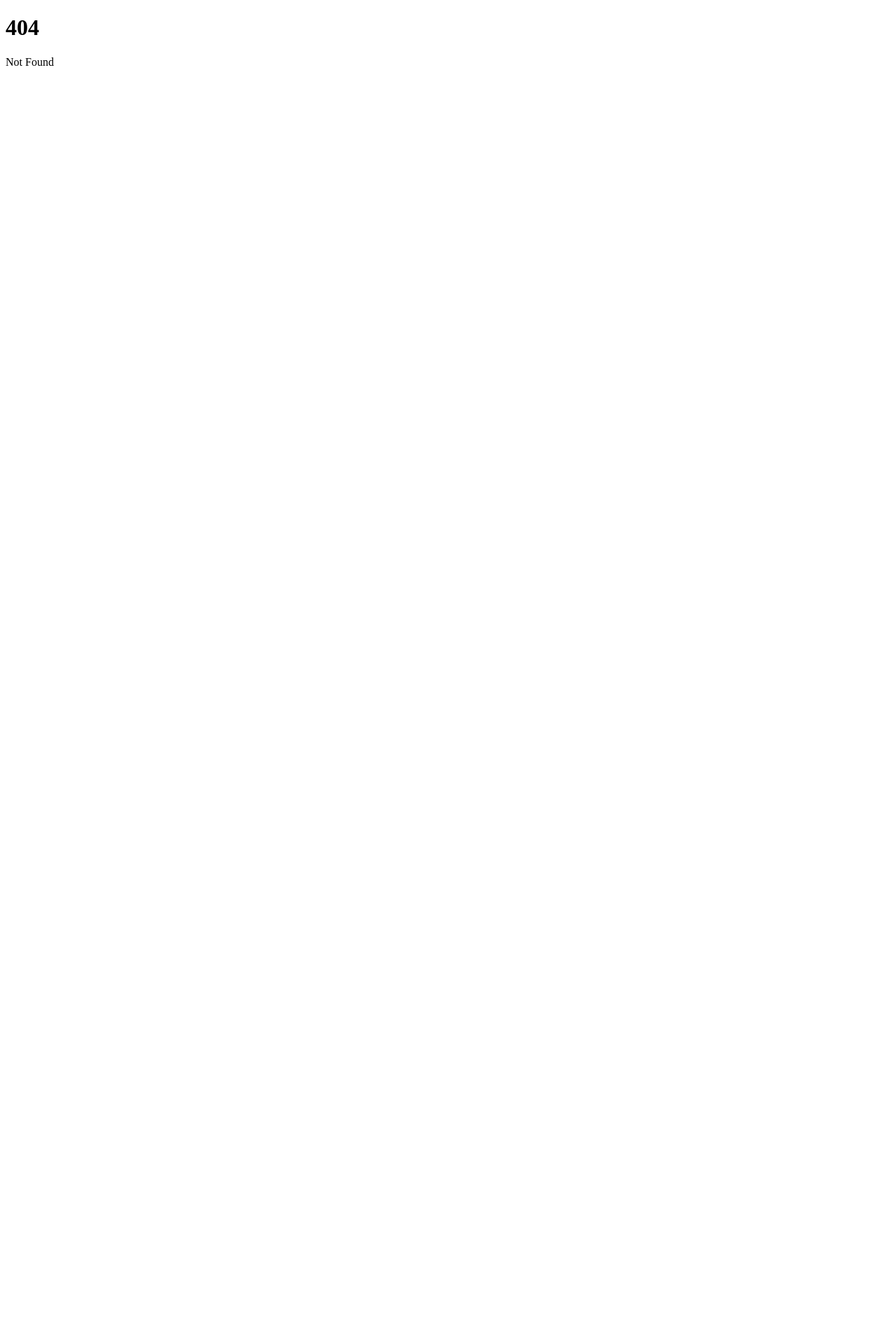
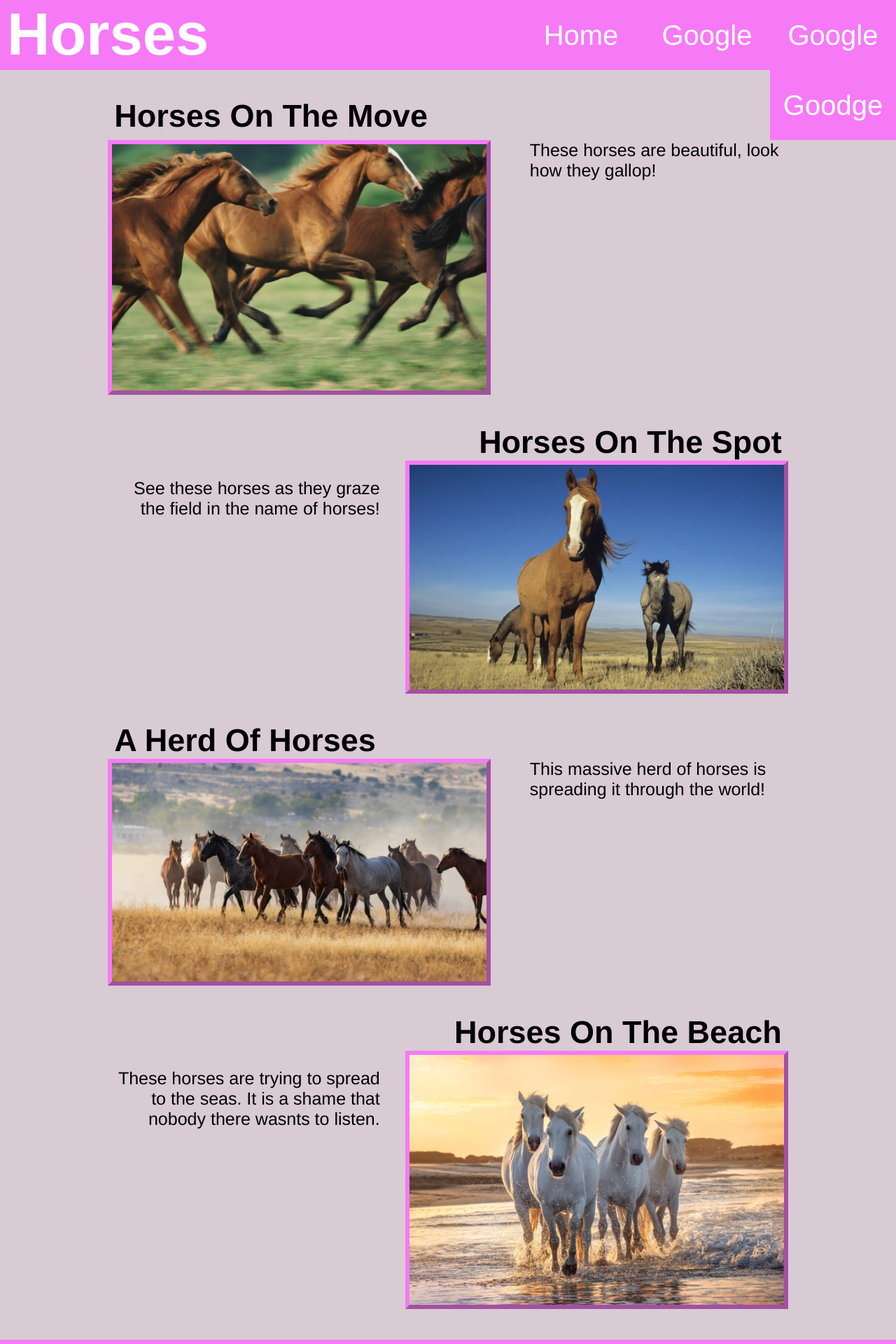
Before and after one commit to Christian-Irvine/svelte_2023_webdev1, a SvelteKit app: page /horses in a window 1280 px wide. Before the commit this address had no page. Shown: the top 1920 px of the page at 70% size. Before the commit the page ends 800 px from the top, so only its background shows below. Built offline with nearby package versions, Linux system fonts and the light colour scheme.

Commit message:
Fixed some typos related to the word horse

```diff
--- a/src/lib/FooterNav.svelte
+++ b/src/lib/FooterNav.svelte
@@ -24,7 +24,7 @@
 
 <nav class="right">
     <a href="https://creations.mattel.com/products/barbie-the-movie-i-am-kenough-unisex-hoodie-hyn77" target="_blank" class="right"><button>I Am Kenough</button></a>
-    <a href="https://en.wikipedia.org/wiki/Horse" target="_blank" class="right"><button>Patriarchy</button></a>
+    <a href="https://en.wikipedia.org/wiki/Horse" target="_blank" class="right"><button>Horses</button></a>
     <a href="https://google.com" target="_blank" class="right"><button>Google</button></a>
     <a href="/" class="right"><button>Back</button></a>
 </nav>
--- a/src/lib/Header.svelte
+++ b/src/lib/Header.svelte
@@ -31,7 +31,7 @@
 </style>
 
 <header>
-    <div class="title"><h1>Patriarchy</h1></div>
+    <div class="title"><h1>Horses</h1></div>
     <div class="nav"><Nav/></div>
 
 
--- a/src/routes/+page.svelte
+++ b/src/routes/+page.svelte
@@ -96,7 +96,7 @@
 
     <a href="https://www.james.com" target="_blank"><button type="button" name ="James The Button"> Yo i'm James the button</button></a>
 
-    <a href="patriarchy" target="_blank"><img src="https://res.cloudinary.com/dk-find-out/image/upload/q_80,w_1920,f_auto/MA_00600259_vpf1m0.jpg" alt="Epic Horse" width="1850px" height ="650px"/></a>
+    <a href="horses"><img src="https://res.cloudinary.com/dk-find-out/image/upload/q_80,w_1920,f_auto/MA_00600259_vpf1m0.jpg" alt="Epic Horse" width="1850px" height ="650px"/></a>
 
     <h3>Yo look at this video</h3>
     <iframe width="560" height="315" src="https://www.youtube.com/embed/ekBDeKwy86I" title="YouTube video player" frameborder="0" allow="accelerometer; autoplay; clipboard-write; encrypted-media; gyroscope; picture-in-picture; web-share" allowfullscreen></iframe>
--- a/src/routes/patriarchy/+page.svelte
+++ b/src/routes/horses/+page.svelte
@@ -67,27 +67,27 @@
 <div class="main">
 
     <div class="imgLeft">
-        <h2>Patriarchy On The Move</h2>
-        <img src="horses_gallop.webp" alt="patriarchy while running">
-        <p class="textRight">These horses are beautiful, look how they gallop! All while commencing patriarchy simultainously</p>
+        <h2>Horses On The Move</h2>
+        <img src="horses_gallop.webp" alt="horses running">
+        <p class="textRight">These horses are beautiful, look how they gallop!</p>
     </div>
 
     <div class="imgRight">
-        <h2>Patriarchy On The Spot</h2>
-        <img src="horse_eat_grass.webp" alt="Patriarchy standing around">
-        <p class="textLeft">See these horses as they graze the field in the name of patriarchy!</p>
+        <h2>Horses On The Spot</h2>
+        <img src="horse_eat_grass.webp" alt="Horses standing around">
+        <p class="textLeft">See these horses as they graze the field in the name of horses!</p>
     </div>
 
     <div class="imgLeft">
-        <h2>A Herd Of Patriarchy</h2>
-        <img src="horse_field.jpg" alt="Patriarchy on a field">
-        <p class="textRight">This massive herd of patriarchy is spreading it through the world!</p>
+        <h2>A Herd Of Horses</h2>
+        <img src="horse_field.jpg" alt="Horses on a field">
+        <p class="textRight">This massive herd of horses is spreading it through the world!</p>
     </div>
 
     <div class="imgRight">
-        <h2>Patriarchy On The Beach</h2>
-        <img src="horse_ocean.jpg" alt="Patriarchy by the sea">
-        <p class="textLeft">These horses are trying to spread patriarchy to the seas. It is a shame that nobody there wasnts to listen.</p>
+        <h2>Horses On The Beach</h2>
+        <img src="horse_ocean.jpg" alt="Horses by the sea">
+        <p class="textLeft">These horses are trying to spread to the seas. It is a shame that nobody there wasnts to listen.</p>
     </div>
 
 
```
